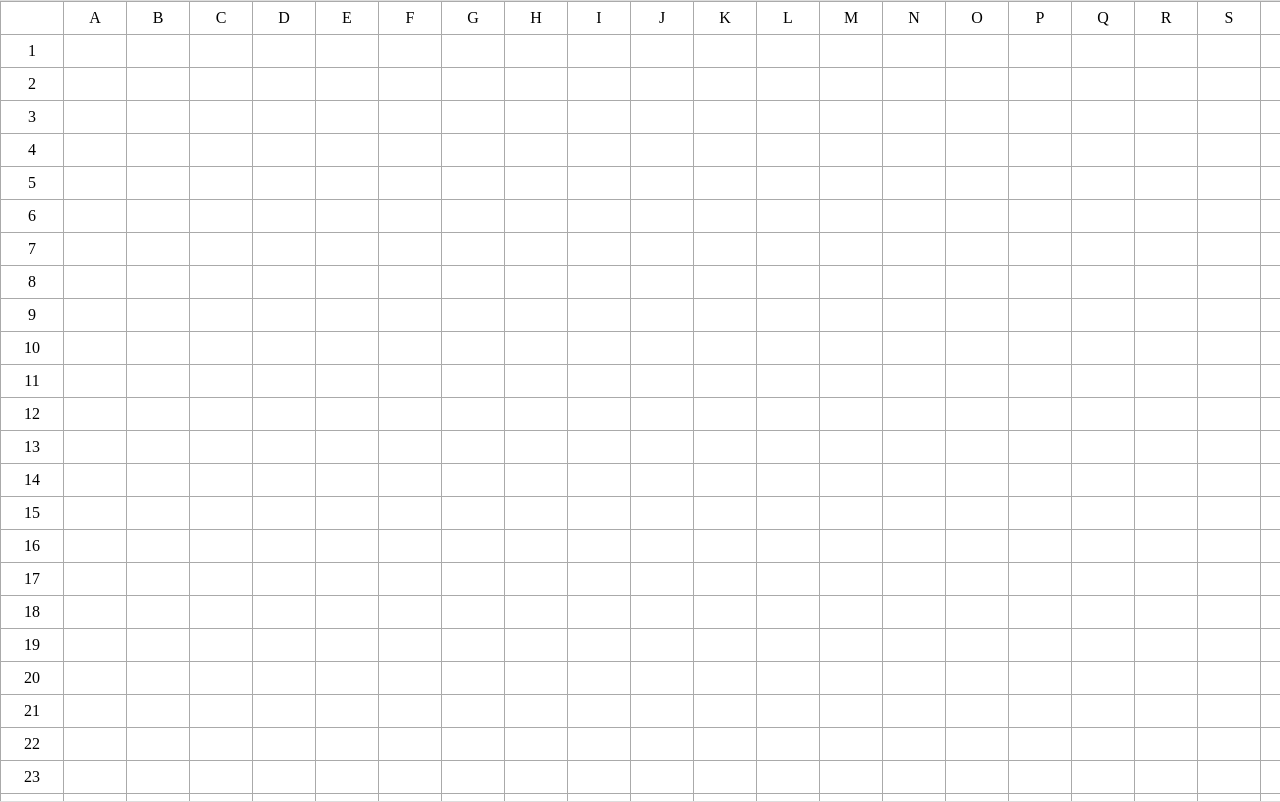
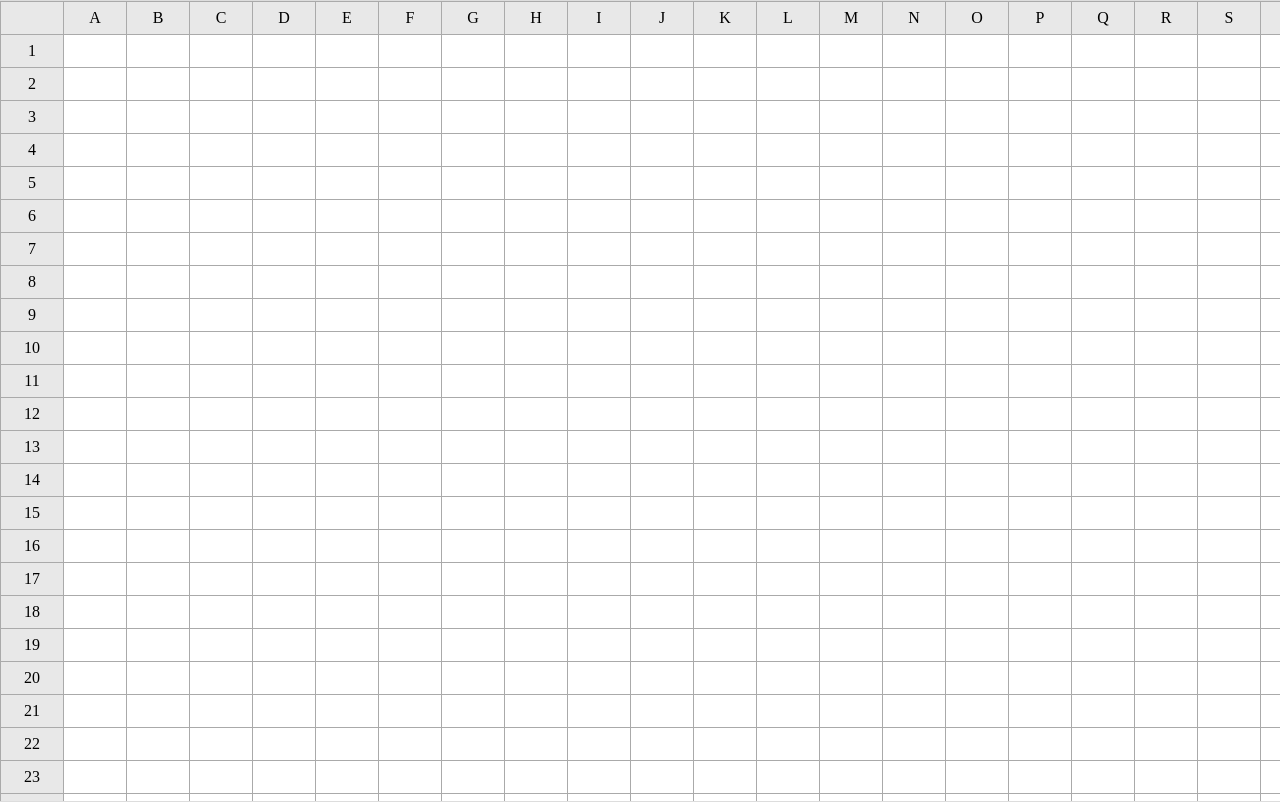
Before and after one commit to ethanvirtudazo/finance_tracker, a plain HTML site: page src/index.html in a window 1280 px wide. Drawn offline with Linux system fonts and the light colour scheme.

Commit message:
Style Update

```diff
--- a/src/script.js
+++ b/src/script.js
@@ -22,11 +22,11 @@ function getColumnLabel(index) {
 
 const table = document.getElementById('spreadsheet');
 
-for (let i = 0; i < 50; i++) {
+for (let i = 0; i <= 50; i++) {
     const newRow = document.createElement('tr');
     table.appendChild(newRow)
 
-    for (let j = 0; j < 50; j++) {
+    for (let j = 0; j <= 50; j++) {
 
         const newCell = document.createElement('td');
         const alphabet = j > 0 ? getColumnLabel(j - 1) : '';
@@ -50,6 +50,7 @@ for (let i = 0; i < 50; i++) {
 
             newCell.textContent = spreadsheetData.get(cellID);
         }
+        newRow.setAttribute('data-row', i);
         newRow.appendChild(newCell);
     }
 }
--- a/src/styles.css
+++ b/src/styles.css
@@ -32,6 +32,10 @@ table {
     table-layout: fixed;
 }
 
+td:nth-child(1), tr[data-row="0"] {
+    background-color: #e8e8e8;
+}
+
 td {
     width: 60px;
     height: 30px;
```
